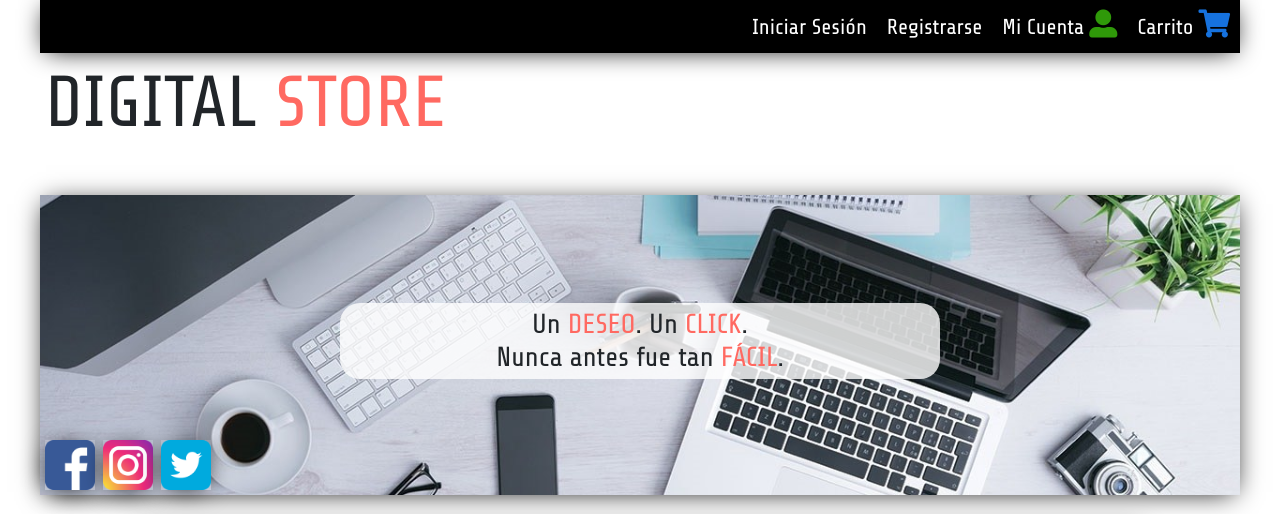
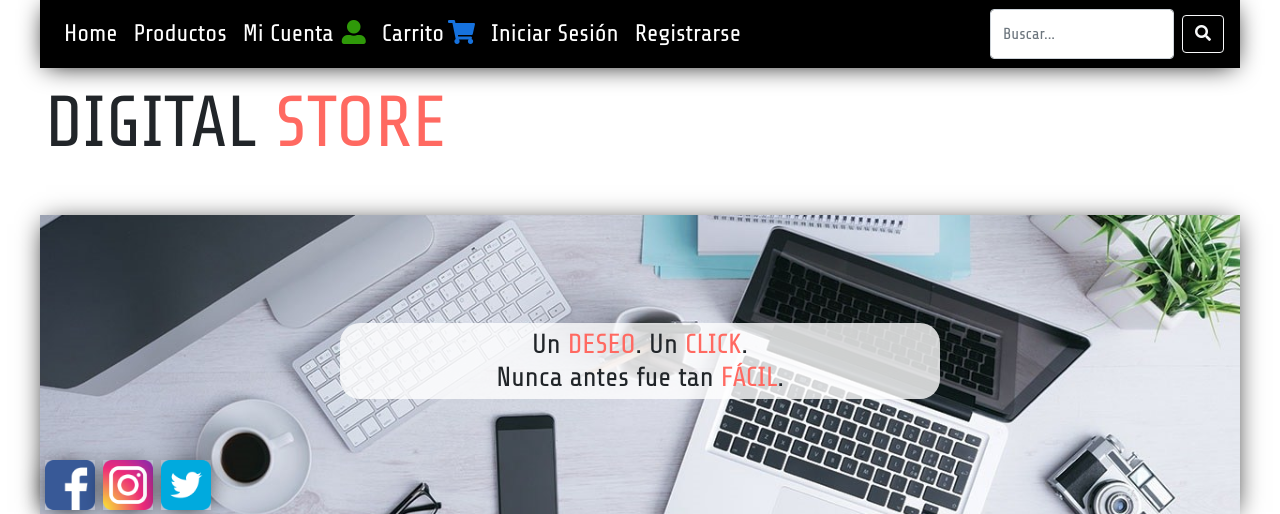
Before and after one commit to OnnigPano/proyecto_integrador, a PHP site: page /faq.php in a window 1280 px wide. Shown: the top 514 px of the page. Run offline with PHP 8.4, Linux system fonts and the light colour scheme; some libraries are stand-ins or nearby versions.

Commit message:
Nueva navbar con bootsrap

```diff
--- a/css/app.css
+++ b/css/app.css
@@ -52,54 +52,31 @@ body {
 
 /* BARRA NAVEGACIÓN */
 
-.main-nav {
-  position: fixed;
-  color: #fff;
-  background-color: #000;
-  top: 0;
+.main-navbar {
   width: 100vw;
   max-width: 1200px;
-  z-index: 5;
-  -webkit-box-shadow: 0px 3px 26px -6px rgba(0,0,0,1);
-  -moz-box-shadow: 0px 3px 26px -6px rgba(0,0,0,1);
+  background-color: #000;
   box-shadow: 0px 3px 26px -6px rgba(0,0,0,1);
+  font-size: 2em;
 }
 
-.main-nav ul {
-  font-size: 1.8em;
-  display: flex;
-  justify-content: space-between;
-}
-
-.main-nav ul li {
-  align-self: center;
-}
-
-.main-nav ul li a {
-  display: block;
-  padding: 10px;
-  width: 100%;
-}
-
-.main-nav ul li a span {
-  display: none;
+.navbar-brand {
+  font-size: 1.5em;
 }
 
 .fa-user-alt {
   color: rgb(47, 153, 9);
-  font-size: 1.3em;
 }
 
 .fa-shopping-cart {
   color: rgb(22, 114, 222);
-  font-size: 1.3em;
 }
 
 /* LOGO Y NOMBRE */
 
 .logo {
   font-size: 2.2em;
-  margin-top: 60px;
+  margin-top: 80px;
   margin-left: 5px;
 }
 
@@ -464,6 +441,12 @@ body {
 
 }
 
+@media ( max-width: 992px ) {
+  .banner {
+    margin-top: 71px;
+  }
+}
+
 /* FORMATO FORMULARIO */
 .main-container-form{
   display: flex;
--- a/partials/header.php
+++ b/partials/header.php
@@ -4,16 +4,41 @@
 
     <header class="main-header">
 
-      <nav class="main-nav">
-        <ul>
-          <li><a href="login.php">Iniciar Sesión</a></li>
-          <li><a href="register.php">Registrarse</a></li>
-          <li><a href="profile.php"><span>Mi Cuenta </span><i class="fas fa-user-alt"></i></a></li>
-          <li><a href="#"><span>Carrito </span><i class="fas fa-shopping-cart"></i></a></li>
-        </ul>
+      <nav class="main-navbar container navbar navbar-expand-lg navbar-dark fixed-top">
+        <a class="navbar-brand d-lg-none" href="index.php">DIGITAL <span class="orange ">STORE</span></a>
+        <button class="navbar-toggler" type="button" data-toggle="collapse" data-target="#navbarSupportedContent" aria-controls="navbarSupportedContent" aria-expanded="false" aria-label="Toggle navigation">
+          <span class="navbar-toggler-icon"></span>
+        </button>
+
+        <div class="collapse navbar-collapse" id="navbarSupportedContent">
+          <ul class="navbar-nav mr-auto">
+            <li class="nav-item active">
+              <a class="nav-link" href="index.php">Home</a>
+            </li>
+            <li class="nav-item active">
+              <a class="nav-link" href="#">Productos</a>
+            </li>
+            <li class="nav-item active">
+              <a class="nav-link" href="profile.php">Mi Cuenta<i class="fas fa-user-alt ml-2"></i></a>
+            </li>
+            <li class="nav-item active">
+              <a class="nav-link" href="#">Carrito<i class="fas fa-shopping-cart ml-1"></i></a>
+            </li>
+            <li class="nav-item active">
+              <a class="nav-link" href="login.php">Iniciar Sesión</a>
+            </li>
+            <li class="nav-item active">
+              <a class="nav-link" href="register.php">Registrarse</a>
+            </li>
+          </ul>
+          <form class="form-inline my-2 my-lg-0">
+            <input class="form-control m-0 mr-2" type="search" placeholder="Buscar..." aria-label="Buscar">
+            <button class="btn btn-outline-light my-2 my-sm-0" type="submit"><i class="fas fa-search"></i></button>
+          </form>
+        </div>
       </nav>
 
-      <div class="logo">
+      <div class="logo d-none d-lg-block">
       <a href="index.php">
         <h1>DIGITAL <span class="orange">STORE</span></h1>
       </a>
```
